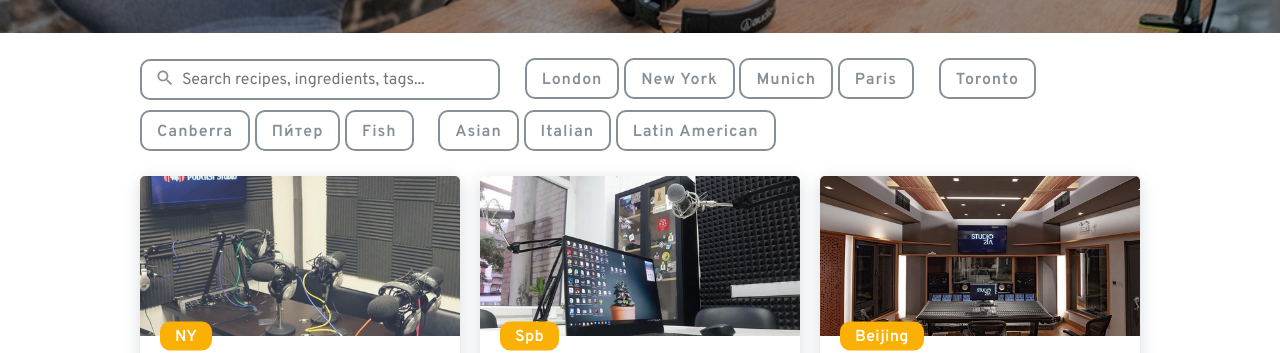
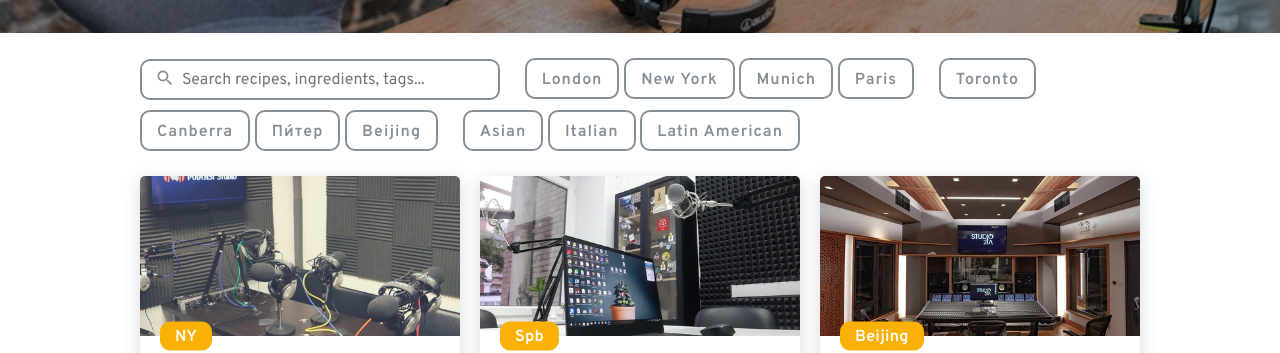
Before and after one commit to kontentchispace/kontentchispace.github.io, a Jekyll site: the page built from index.html, in a window 1280 px wide. Shown: the part 315-668 px from the top of the page. Built offline with Jekyll 4.4.1, drawn with Linux system fonts in a browser that asks for light colours.

Commit message:
renamed category

```diff
--- a/index.html
+++ b/index.html
@@ -66,9 +66,9 @@ exclude: true
           <input class="searchbar-checkbox js-category" type="checkbox" id="spb" value="spb">
           <span class="searchbar-button">Пи́тер</span>
         </label>
-        <label for="fish">
-          <input class="searchbar-checkbox js-meat" type="checkbox" id="fish" value="fish">
-          <span class="searchbar-button">Fish</span>
+        <label for="Beijing">
+          <input class="searchbar-checkbox js-meat" type="checkbox" id="Beijing" value="Beijing">
+          <span class="searchbar-button">Beijing</span>
         </label>
       </fieldset>
       <fieldset class="searchbar-group">
```
Also changed, not shown: _recipes/studio-21a.md (+1 -1 lines).
